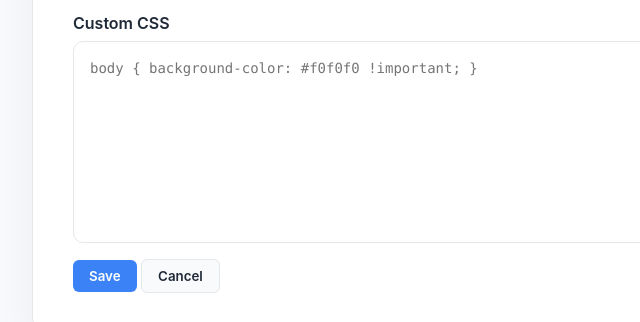
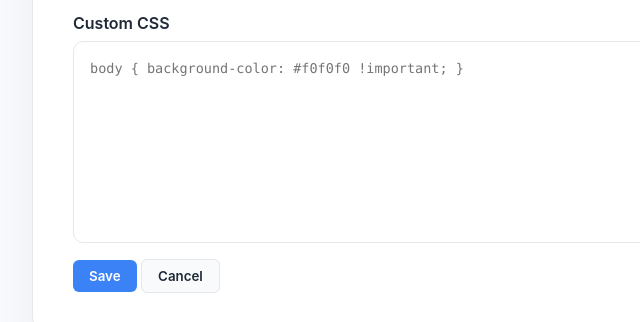
Before and after one commit to maiklindner/PagePalette, a browser extension: page src/options.html in a window 1280 px wide. Both pictures are taken after a click on the button "+ Add Rule". Shown: the part 411-733 px from the top of the page, 208-848 px from the left. Drawn offline with Linux system fonts and the light colour scheme.

Commit message:
refactor(src/options.css): update editor wrapper styles for consistency and performance improvement

```diff
--- a/src/options.css
+++ b/src/options.css
@@ -205,20 +205,34 @@ p#optionsDescription {
 }
 
 .editor-wrapper textarea,
-.editor-wrapper pre {
-  margin: 0;
-  padding: 16px;
-  border: none;
-  width: 100%;
-  height: 100%;
+.editor-wrapper pre,
+.editor-wrapper pre[class*="language-"] {
+  margin: 0 !important;
+  padding: 16px !important;
+  border: none !important;
+  width: 100% !important;
+  height: 100% !important;
   min-height: 200px;
-  font-family: ui-monospace, SFMono-Regular, "SF Mono", Menlo, Monaco, Consolas, "Liberation Mono", "Courier New", monospace;
-  font-size: 14px;
-  line-height: 1.5;
-  tab-size: 4;
-  white-space: pre;
-  word-wrap: normal;
+  font-family: ui-monospace, SFMono-Regular, "SF Mono", Menlo, Monaco, Consolas, "Liberation Mono", "Courier New", monospace !important;
+  font-size: 13.5px !important;
+  line-height: 1.6 !important;
+  tab-size: 4 !important;
+  white-space: pre !important;
+  word-wrap: normal !important;
   overflow-y: hidden;
+  background: transparent !important;
+  color: inherit !important;
+  text-shadow: none !important;
+  box-sizing: border-box !important;
+}
+
+.editor-wrapper code[class*="language-"] {
+  padding: 0 !important;
+  margin: 0 !important;
+  background: transparent !important;
+  font-family: inherit !important;
+  font-size: inherit !important;
+  line-height: inherit !important;
 }
 
 .editor-wrapper textarea {
```
